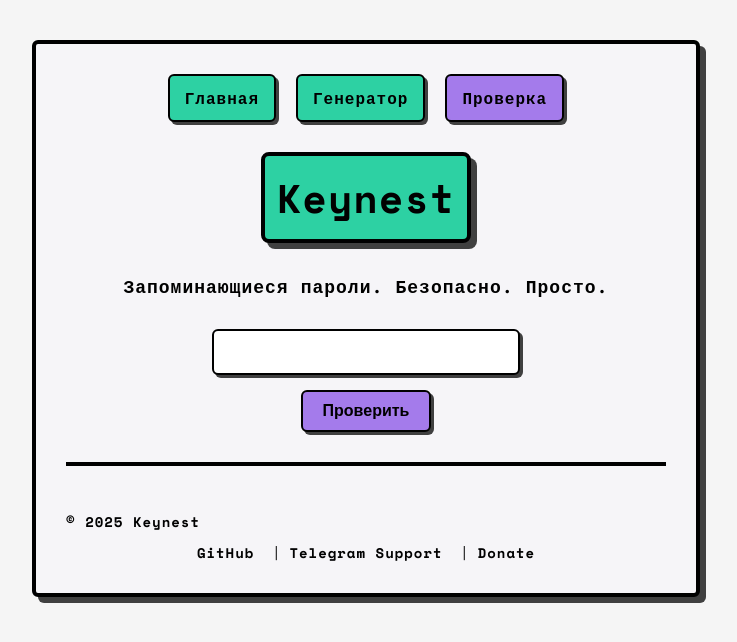
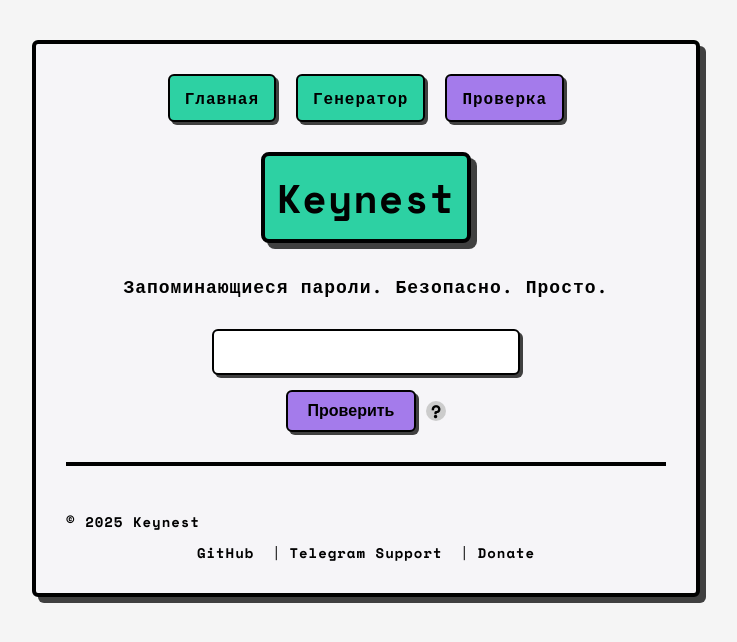
Before and after one commit to mtferma/keynest, a React (Create React App) app: page /check in a window 1280 px wide. Shown: the top 642 px of the page, without its empty margins (274-1011 px from the left). Built offline with nearby package versions, Linux system fonts and the light colour scheme.

Commit message:
add about button

```diff
--- a/src/pages/check.js
+++ b/src/pages/check.js
@@ -32,7 +32,16 @@ function Check() {
           value={password}
           onChange={(e) => setPassword(e.target.value)}
         />
-        <button onClick={handleCheck}>Проверить</button>
+        <div style={{ display: "flex", alignItems: "center", gap: "10px" }}>
+  <button onClick={handleCheck}>Проверить</button>
+  <div className="tooltip-container">
+    <span className="tooltip-icon">?</span>
+    <div className="tooltip-text">
+      Мы проверяем пароль по базе утечек, оцениваем его длину, наличие цифр, символов и шаблонов. Все данные остаются на клиенте.
+    </div>
+  </div>
+</div>
+
       </div>
 
       {result && (
--- a/src/styles/check.css
+++ b/src/styles/check.css
@@ -61,3 +61,41 @@
     color: #dc2626;
     font-weight: bold;
   }
+
+  .tooltip-container {
+    position: relative;
+    display: inline-block;
+  }
+
+  .tooltip-icon {
+    background-color: #ccc;
+    border-radius: 50%;
+    width: 20px;
+    height: 20px;
+    display: inline-flex;
+    align-items: center;
+    justify-content: center;
+    cursor: help;
+    font-weight: bold;
+  }
+
+  .tooltip-text {
+    visibility: hidden;
+    width: 240px;
+    background-color: #fff;
+    color: #000;
+    text-align: left;
+    border: 1px solid #aaa;
+    padding: 8px;
+    border-radius: 6px;
+    position: absolute;
+    z-index: 1;
+    top: -5px;
+    left: 30px;
+    box-shadow: 2px 2px 8px rgba(0,0,0,0.1);
+    font-size: 14px;
+  }
+
+  .tooltip-container:hover .tooltip-text {
+    visibility: visible;
+  }
```
